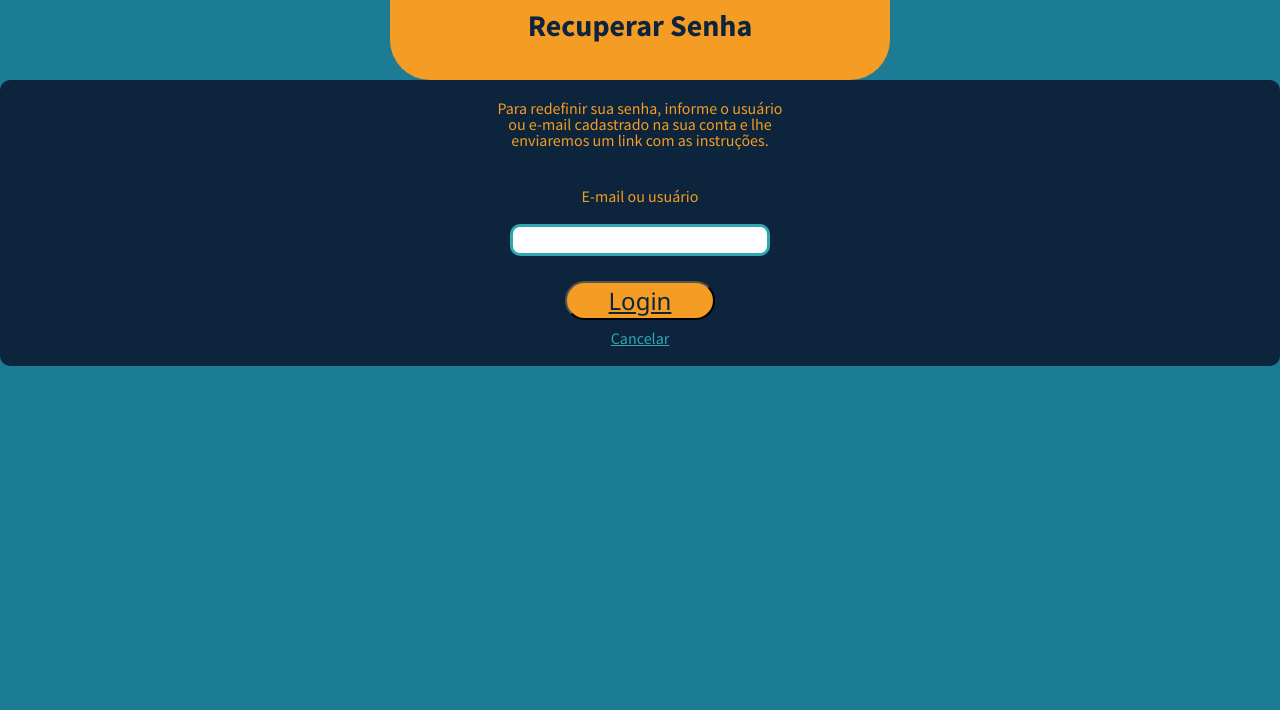
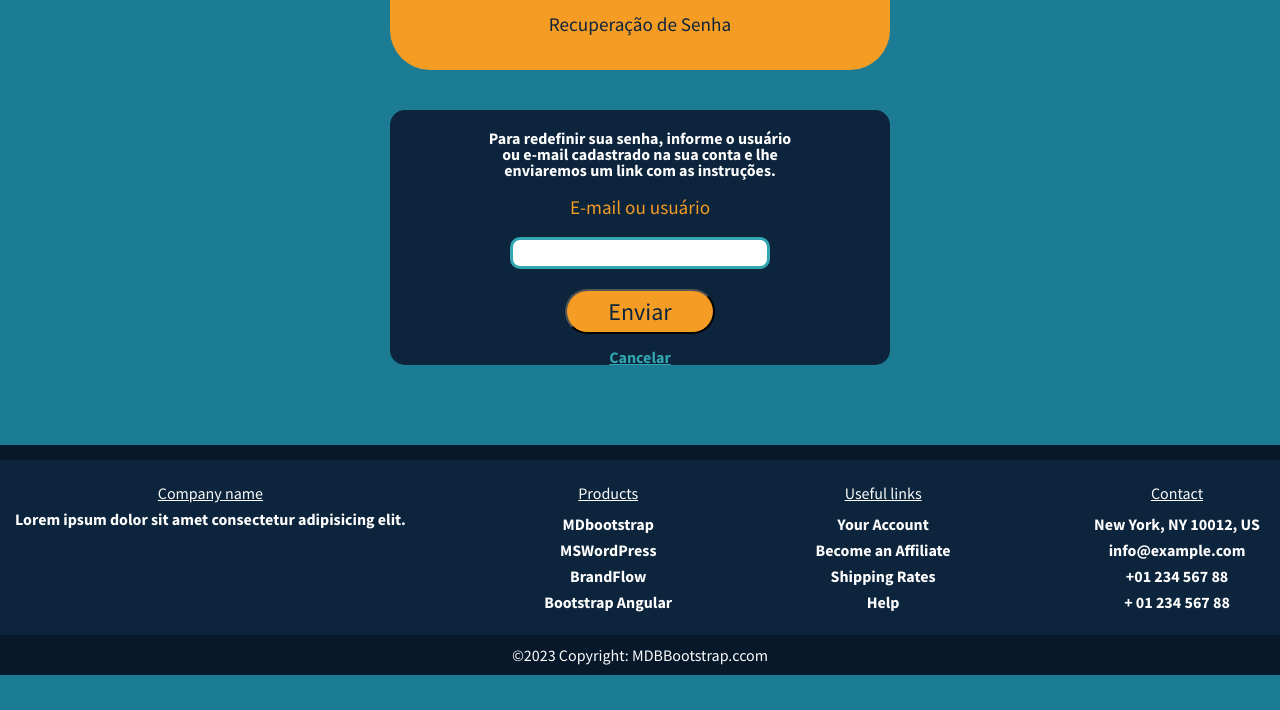
Before and after one commit to VagaFacil/VagaFacil, a plain HTML site: page site/rec-senha.html in a window 1280 px wide. Shown: the part 90-800 px from the top of the page. Drawn offline with Linux system fonts and the light colour scheme.

Commit message:
Site: rec senha

```diff
--- a/site/css/rec-senha-gabriel.css
+++ /dev/null
@@ -1,117 +0,0 @@
-html {
-    font-family: 'font';
-}
-
-/*  Início da frase "Recuperação Senha" */
-
-
-.box_mensagem {
-    width: auto;
-    height: 100px;
-    display: flex;
-    justify-content: center;
-    margin: 70px 0 0 0;
-
-}
-
-.mensagem{
-    width: 500px;
-    background-color: #F49C24;
-    border-bottom-left-radius: 40px;
-    border-bottom-right-radius: 40px;
-    display: flex;
-    justify-content: center;
-    color: #0C243C;
-    font-size: 30px;
-    font-family: 'fonte';
-}.mensagem h1 {
-    padding-top: 30px;
-}
-
-/*  Final da frase "Recuperação Senha" */
-
-
-
-
-/*Início do banner*/
-
-.banner{
-    width: 100%;
-    height: 500px;
-    background-image: url(bg-jelly-fish-para_outras_pags.png);
-    background-size: cover;
-    color: #fff;
-
-}
-
-.banner .container{
-    justify-content: center;
-    align-items: center;
-    height: 100%;
-
-}
-
-
-
-h5 {
-    margin: 0;
-    padding-bottom: 10px;
-    color: white;
-}
-
-
-.form {
-    padding: 20px 60px;
-    background-color: #0C243C;
-
-    color: #F49C24;
-    border-radius: 10px;
-    text-align: center;
-    margin: auto;
-
-
-}
-
-input{
-    width: 250px;
-    border: solid 3px #32a7b1;
-    border-radius: 10px;
-    padding-bottom: 10px;
-    text-align: center;
-    align-items: center;
-    margin-top: 20px;
-    margin-bottom: 5px;
-}
-
-button {
-    background-color: #F49C24;
-    color: #0C243C;
-    width: 150px;
-    border-radius: 40px;
-
-    font-size: x-large;
-    margin-top: 20px;
-    margin-bottom: 10px;
-
-
-}
-
-button a {
-    color: #0C243C;
-    font-family: 'Segoe UI', Tahoma, Geneva, Verdana, sans-serif ;
-
-}
-
-.cancelar a {
-    color: #32a7b1;
-    text-decoration: underline ;
-
-}
-
-
-.form h1{
-    margin-bottom: 0;
-    margin-top: 40px;
-
-}
-/* Fim do banner */
--- a/site/css/recuperacao.css
+++ b/site/css/recuperacao.css
@@ -1,14 +1,6 @@
-@font-face {
+html {
     font-family: 'font';
-    src: url(../../../sprint2/site/font/SourceSansPro-Bold.otf);
 }
-
-@font-face {
-    font-family: 'fonte';
-    src: url(../../../sprint2/site/font/SourceSansPro-Regular.otf);
-}
-
-
 
 body {
     width: auto;
@@ -19,18 +11,6 @@ body {
 }
 
 
-
-/* Início Header */
-
-header {
-    width: 100%;
-    height: 80px;
-    background-color: #0C243C;
-    display: flex;
-}
-
-
-
 .container {
     width: 95%;
     height: 100%;
@@ -39,32 +19,6 @@ header {
 
 
 }
-
-
-img {
-    width: 50px;
-    height: 50px;
-}
-
-
-header .container {
-    justify-content: space-between;
-    justify-items: center;
-    align-items: center;
-}
-
-ul {
-    width: 40%;
-    list-style: none;
-    display: flex;
-    justify-content: space-around;
-    align-items: center;
-}
-
-/* Fim Header */
-
-
-
 
 /* Incio do botão "Cancelar" */
 a {
@@ -94,6 +48,7 @@ a {
     height: 100px;
     display: flex;
     justify-content: center;
+    margin: 70px 0 0 0;
 }
 
 .frase {
--- a/site/rec-senha.html
+++ b/site/rec-senha.html
@@ -7,15 +7,14 @@
     <meta name="viewport" content="width=device-width, initial-scale=1.0">
     <link rel="stylesheet" href="css/reset.css">
     <link rel="stylesheet" href="css/nav.css">
-    <link rel="stylesheet" href="css/rec-senha-gabriel.css">
+    <link rel="stylesheet" href="css/recuperacao.css">
     <link rel="stylesheet" href="">
     <link rel="stylesheet" href="css/mediaQueries.css">
+    <script src="js/recuperacao.js"></script>
     <title>Vaga Fácil</title>
-
 </head>
 
 <body>
-
     <!--Começo do Header-->
     <header>
         <nav class="nav">
@@ -32,48 +31,129 @@
 
         </nav>
     </header>
-    <!--Fim do Header-->
+    <!--Fim header-->
 
+    <!-- Início da frase: "Recuperação de Senha" -->
 
-    <!--Inicio mensagem "Recuperar Senha"-->
-
-    <div class="box_mensagem">
-        <div class="mensagem">
-            <h1>Recuperar Senha</h1>
+    <div class="box_frase">
+        <div class="frase">
+            <h1>Recuperação de Senha</h1>
         </div>
     </div>
 
-    <!--Fim mensagem "Recuperar Senha"-->
+
+    <!-- Início da frase: "Recuperação de Senha" -->
 
 
-
-    <!--Início banner -->
+    <!-- Início do banner -->
 
     <div class="banner">
         <div class="container">
-            <div class="form">
+
+
+            <div id="div_tela1"  class="tela01">
 
                 <p>Para redefinir sua senha, informe o usuário <br>
                     ou e-mail cadastrado na sua conta e lhe <br>
                     enviaremos um link com as instruções.</p>
 
                 <h1>E-mail ou usuário</h1>
-                <input type="text"> <br>
 
-                <button><a href="RecuperacaoSenhaSite2.html">Login</a></button>
+                <input type="text">
+                <button onclick="enviar()"><a>Enviar</a></button>
+                <div class=" cancelar">
+                    <a onclick="cancelar()" href="">Cancelar</a>
+                </div>
+            </div>
+
+
+
+            <div id="div_tela2"  class="tela02">
+
+                <p>Preencha os campos abaixo</p>
+
+                <h1>Digite sua nova senha</h1>
+                <input type="password">
+
+                <h1>Digite novamente</h1>
+                <input type="password">
+
+                <button onclick="continuar()"><a>Continuar</a></button>
 
                 <div class="cancelar">
-                    <a href="login.html">Cancelar</a>
+                    <a onclick="cancelar() " href="">Cancelar</a>
                 </div>
 
+
+
             </div>
+
+
+
+            <div id="div_tela3" class="tela03">
+
+                <div class="banner">
+                    <div class="container">
+
+                        <h1>Senha alterada com sucesso !</h1>
+
+                        <button><a>Concluído</a></button>
+
+
+                    </div>
+                </div>
+            </div>
+
         </div>
+    </div>
     </div>
 
 
+    <!-- Final do banner -->
 
-    <!--Fim do banner-->
+    <!--Início Footer-->
+
+    <div class="footer">
+
+        <div class="footer1"></div>
+
+        <div class="footer2">
+            <ul>
+                <h1>Company name</h1>
+                <p>Lorem ipsum dolor sit amet consectetur adipisicing elit. </p>
+            </ul>
+
+            <ul>
+                <h1>Products</h1>
+                <li>MDbootstrap</li>
+                <li>MSWordPress</li>
+                <li>BrandFlow</li>
+                <li>Bootstrap Angular</li>
+            </ul>
+
+            <ul>
+                <h1>Useful links</h1>
+                <li>Your Account</li>
+                <li>Become an Affiliate</li>
+                <li>Shipping Rates</li>
+                <li>Help</li>
+            </ul>
+
+            <ul>
+                <h1>Contact</h1>
+                <li>New York, NY 10012, US</li>
+                <li>info@example.com</li>
+                <li>+01 234 567 88</li>
+                <li>+ 01 234 567 88</li>
+            </ul>
+
+        </div>
+           <div class="footer3">
+                <h1>©2023 Copyright: MDBBootstrap.ccom</h1>
+           </div>
+
+    </div>
+    <!--Fim do Footer-->
 
 </body>
-
 </html>
```
Also changed, not shown: site/gabriel/recuperacao.html (deleted, +0 -171 lines), site/login.html (+0 -2 lines), gabriel/Site (login&RecuperaçãoSenha)/Site - recuperação Senha/RecuperacaoSenhaSite2.html (renamed from site/gabriel/Site (login&RecuperaçãoSenha)/Site - recuperação Senha/RecuperacaoSenhaSite2.html), gabriel/Site (login&RecuperaçãoSenha)/Site - recuperação Senha/RecuperacaoSenhaSite3.html (renamed from site/gabriel/Site (login&RecuperaçãoSenha)/Site - recuperação Senha/RecuperacaoSenhaSite3.html), gabriel/Site (login&RecuperaçãoSenha)/Site - recuperação Senha/css/recuperacaoSenhaSytle2.css (renamed from site/gabriel/Site (login&RecuperaçãoSenha)/Site - recuperação Senha/css/recuperacaoSenhaSytle2.css), gabriel/Site (login&RecuperaçãoSenha)/Site - recuperação Senha/css/recuperacaoSenhaSytle3.css (renamed from site/gabriel/Site (login&RecuperaçãoSenha)/Site - recuperação Senha/css/recuperacaoSenhaSytle3.css).
